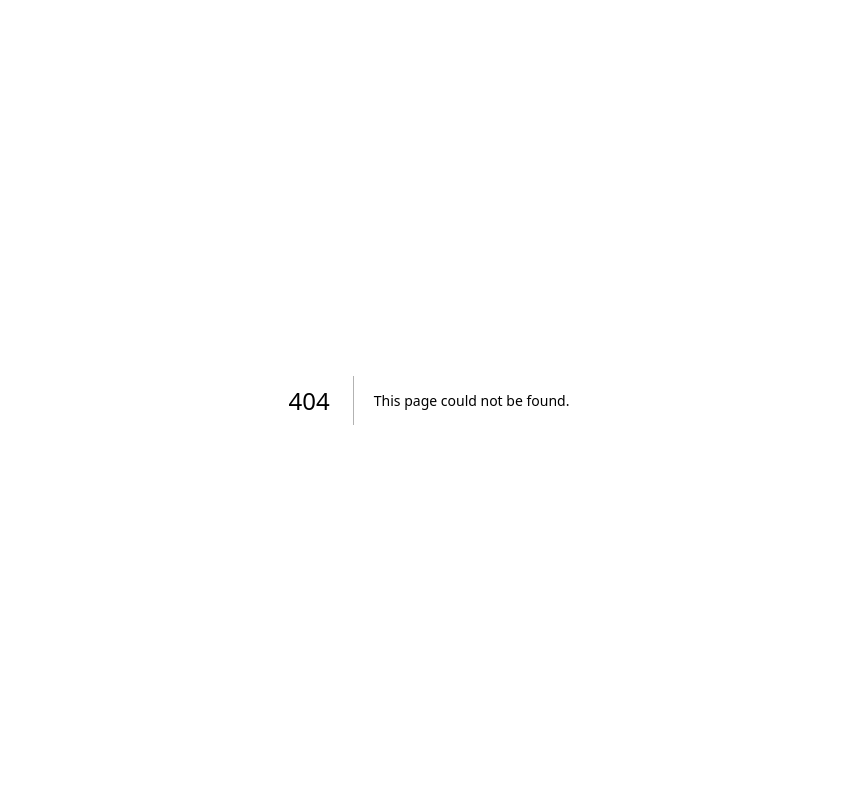
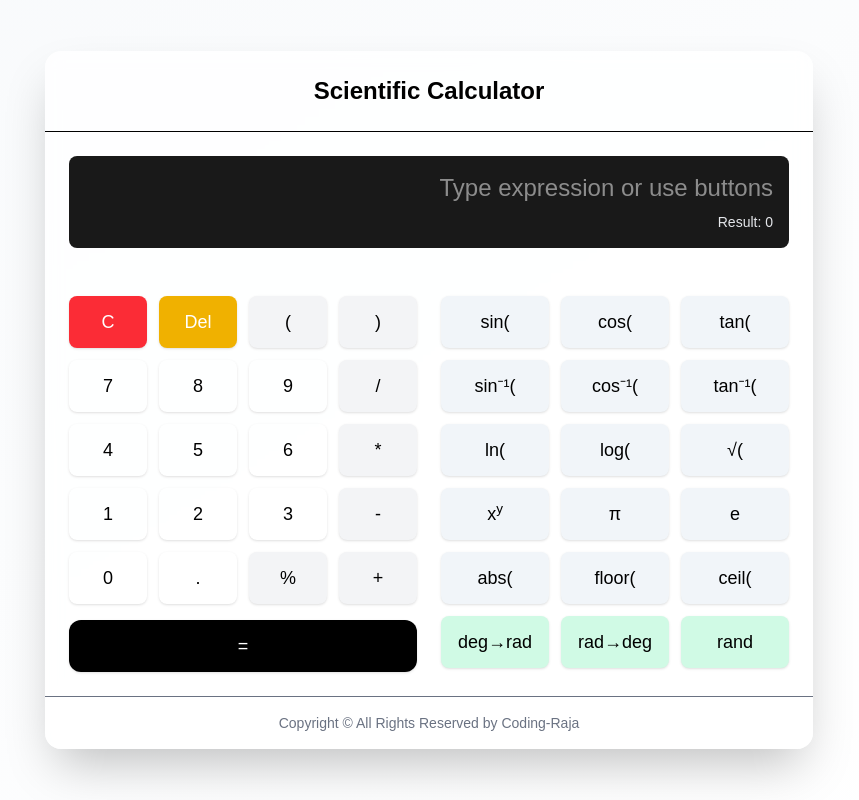
Before and after one commit to Coding-Raja/scientific-calculator, a Next.js app in the folder frontend/: page /calculator in a window 1280 px wide. Before the commit this address had no page. Shown: the whole page, without its empty margins (211-1070 px from the left). Built offline with nearby package versions, Linux system fonts and the light colour scheme.

Commit message:
Adding the Calculator's UI

```diff
--- /dev/null
+++ b/frontend/app/calculator/page.js
@@ -0,0 +1,160 @@
+'use client';
+import React, { useState, useEffect, useRef } from 'react';
+
+export default function CalculatorPage() {
+  const [expr, setExpr] = useState('');
+  const [result, setResult] = useState('0');
+  const inputRef = useRef(null);
+
+  useEffect(() => {
+    inputRef.current?.focus();
+  }, []);
+
+  const insert = (value) => {
+    setExpr((s) => s + value);
+  };
+
+  const clearAll = () => {
+    setExpr('');
+    setResult('0');
+  };
+
+  const backspace = () => {
+    setExpr((s) => s.slice(0, -1));
+  };
+
+  // Placeholder evaluate function – will call Python backend later
+  const evaluate = async () => {
+    if (!expr) return;
+
+    try {
+      // 🔹 You’ll replace this with a Python API call
+      // Example (for later):
+      // const res = await fetch("http://localhost:5000/calc", {
+      //   method: "POST",
+      //   headers: { "Content-Type": "application/json" },
+      //   body: JSON.stringify({ expression: expr }),
+      // });
+      // const data = await res.json();
+      // setResult(data.result);
+
+      // For now, just show a placeholder message:
+      setResult('Waiting for Python backend...');
+    } catch (err) {
+      setResult('Error connecting to backend');
+    }
+  };
+
+  const handleKeyDown = (e) => {
+    if (e.key === 'Enter') evaluate();
+    if (e.key === 'Backspace') backspace();
+  };
+
+  const btn = (label, onClick, extra = '') => (
+    <button
+      onClick={onClick}
+      className={`rounded-lg p-3 text-lg shadow-sm hover:scale-[1.02] transition-transform ${extra} ease-in`}
+    >
+      {label}
+    </button>
+  );
+
+  return (
+    <main className="min-h-screen bg-linear-to-br from-slate-50 to-white flex items-center justify-center p-6">
+      <div className="w-full max-w-3xl">
+        <div className="bg-white/80 backdrop-blur-sm shadow-2xl rounded-2xl overflow-hidden">
+          {/* Header */}
+          <div className="p-6 border-b">
+            <h1 className="text-2xl font-semibold text-center">Scientific Calculator</h1>
+          </div>
+
+          {/* Display */}
+          <div className="p-6">
+            <div className="bg-black/90 text-white rounded-lg p-4 flex flex-col gap-2">
+              <input
+                ref={inputRef}
+                value={expr}
+                onChange={(e) => setExpr(e.target.value)}
+                onKeyDown={handleKeyDown}
+                placeholder="Type expression or use buttons"
+                className="bg-transparent outline-none text-right text-xl md:text-2xl w-full"
+                aria-label="calculator input"
+              />
+              <div className="text-right text-sm text-gray-200">
+                Result: <span className="font-medium">{result}</span>
+              </div>
+            </div>
+          </div>
+
+          {/* Buttons */}
+          <div className="p-6 grid grid-cols-1 sm:grid-cols-2 gap-6">
+            <div className="space-y-4">
+              <div className="grid grid-cols-4 gap-3">
+                {btn('C', clearAll, 'bg-red-500 text-white')}
+                {btn('Del', backspace, 'bg-yellow-500 text-white')}
+                {btn('(', () => insert('('), 'bg-gray-100')}
+                {btn(')', () => insert(')'), 'bg-gray-100')}
+
+                {btn('7', () => insert('7'))}
+                {btn('8', () => insert('8'))}
+                {btn('9', () => insert('9'))}
+                {btn('/', () => insert('/'), 'bg-gray-100')}
+
+                {btn('4', () => insert('4'))}
+                {btn('5', () => insert('5'))}
+                {btn('6', () => insert('6'))}
+                {btn('*', () => insert('*'), 'bg-gray-100')}
+
+                {btn('1', () => insert('1'))}
+                {btn('2', () => insert('2'))}
+                {btn('3', () => insert('3'))}
+                {btn('-', () => insert('-'), 'bg-gray-100')}
+
+                {btn('0', () => insert('0'))}
+                {btn('.', () => insert('.'))}
+                {btn('%', () => insert('%'), 'bg-gray-100')}
+                {btn('+', () => insert('+'), 'bg-gray-100')}
+              </div>
+
+              <div className="flex justify-center">
+                {btn('=', evaluate, 'bg-black w-full text-white px-10 py-3 rounded-xl')}
+              </div>
+            </div>
+
+            <div className="space-y-4">
+              <div className="grid grid-cols-3 gap-3">
+                {btn('sin(', () => insert('sin('), 'bg-slate-100')}
+                {btn('cos(', () => insert('cos('), 'bg-slate-100')}
+                {btn('tan(', () => insert('tan('), 'bg-slate-100')}
+
+                {btn('sin⁻¹(', () => insert('asin('), 'bg-slate-100')}
+                {btn('cos⁻¹(', () => insert('acos('), 'bg-slate-100')}
+                {btn('tan⁻¹(', () => insert('atan('), 'bg-slate-100')}
+
+                {btn('ln(', () => insert('ln('), 'bg-slate-100')}
+                {btn('log(', () => insert('log('), 'bg-slate-100')}
+                {btn('√(', () => insert('√('), 'bg-slate-100')}
+
+                {btn(<span>x<sup>y</sup></span>, () => insert('^'), 'bg-slate-100')}
+                {btn('π', () => insert('π'), 'bg-slate-100')}
+                {btn('e', () => insert('e'), 'bg-slate-100')}
+
+                {btn('abs(', () => insert('abs('), 'bg-slate-100')}
+                {btn('floor(', () => insert('floor('), 'bg-slate-100')}
+                {btn('ceil(', () => insert('ceil('), 'bg-slate-100')}
+
+                {btn('deg→rad', () => insert('deg→rad('), 'bg-emerald-100')}
+                {btn('rad→deg', () => insert('rad→deg('), 'bg-emerald-100')}
+                {btn('rand', () => insert('rand()'), 'bg-emerald-100')}
+              </div>
+            </div>
+          </div>
+
+          <div className="p-4 border-t text-center text-sm text-gray-500">
+            Copyright &copy; All Rights Reserved by Coding-Raja
+          </div>
+        </div>
+      </div>
+    </main>
+  );
+}
--- a/frontend/app/page.js
+++ b/frontend/app/page.js
@@ -1,14 +1,15 @@
 import Image from "next/image";
 import styles from "./page1.module.css"
+import Link from "next/link"
 
 export default function Home() {
   return (
     <>
       <section className={`${styles.back} flex w-full justify-center items-center sm:w-1/2 md:w-3/4 lg:w-full`}>
-        <div className={`${styles.bgmain} flex flex-col justify-center items-center bg-linear-to-b from-black/50 via-black/40 to-white/20 w-1/2 h-1/2 rounded-lg`}>
+        <div className={`${styles.bgmain} flex flex-col justify-center items-center bg-linear-to-b from-black/60 via-black/50 to-white/20 w-1/2 h-1/2 rounded-lg`}>
           <h1 className="text-white/80 text-center text-3xl mb-3 ">Scientific Calculator</h1>
           <h3 className="text-white/90 text-center text-xl mb-4 ">An online calculator to calculate mathematical problems</h3>
-          <div className={`${styles.bgbutton} w-1/2 bg-black p-4 text-white text-center text-xl rounded-lg hover:shadow-lg hover:shadow-white/30`}>Click to calculate</div>
+          <div className={`${styles.bgbutton} w-1/2 bg-black p-4 text-white text-center text-xl rounded-lg hover:shadow-lg hover:shadow-white/30`}><Link href="/calculator">Click to calculate</Link></div>
         </div>
       </section>
     </>
```
